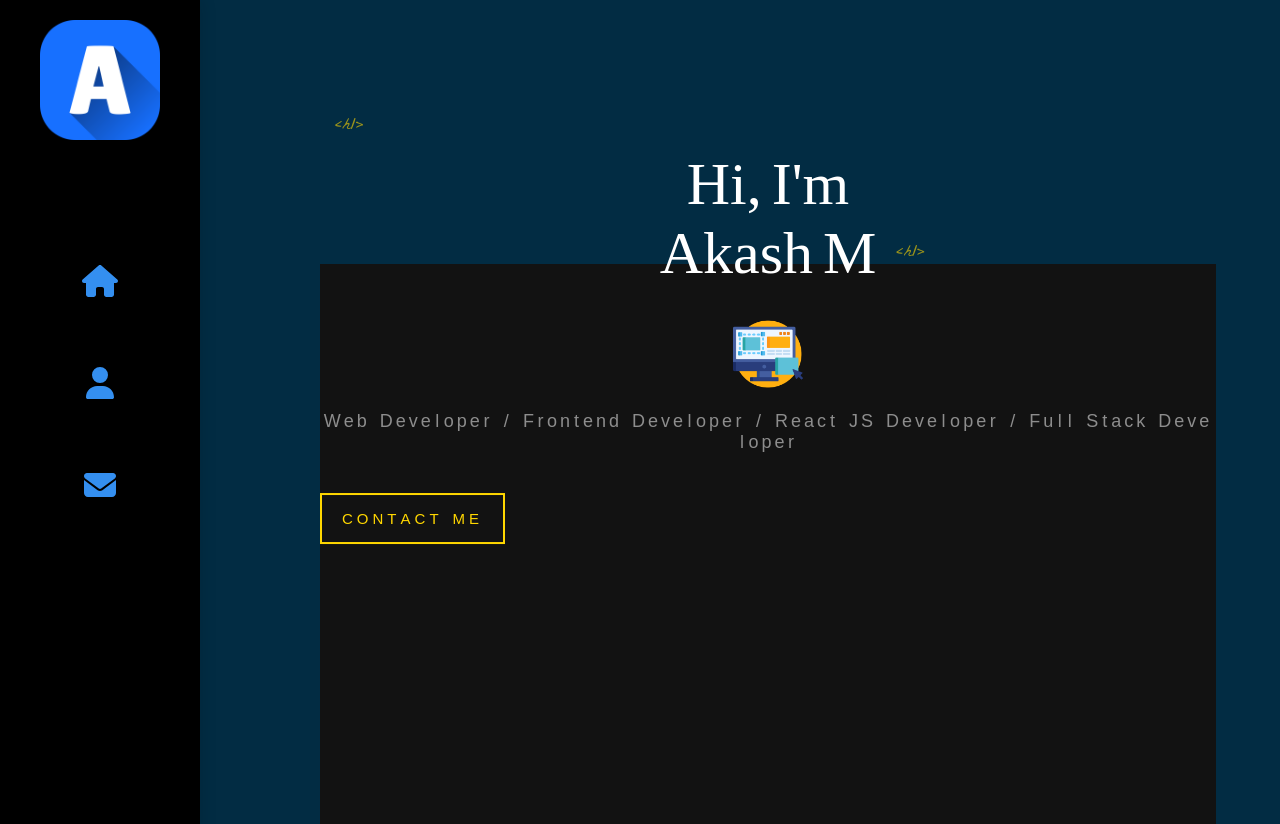
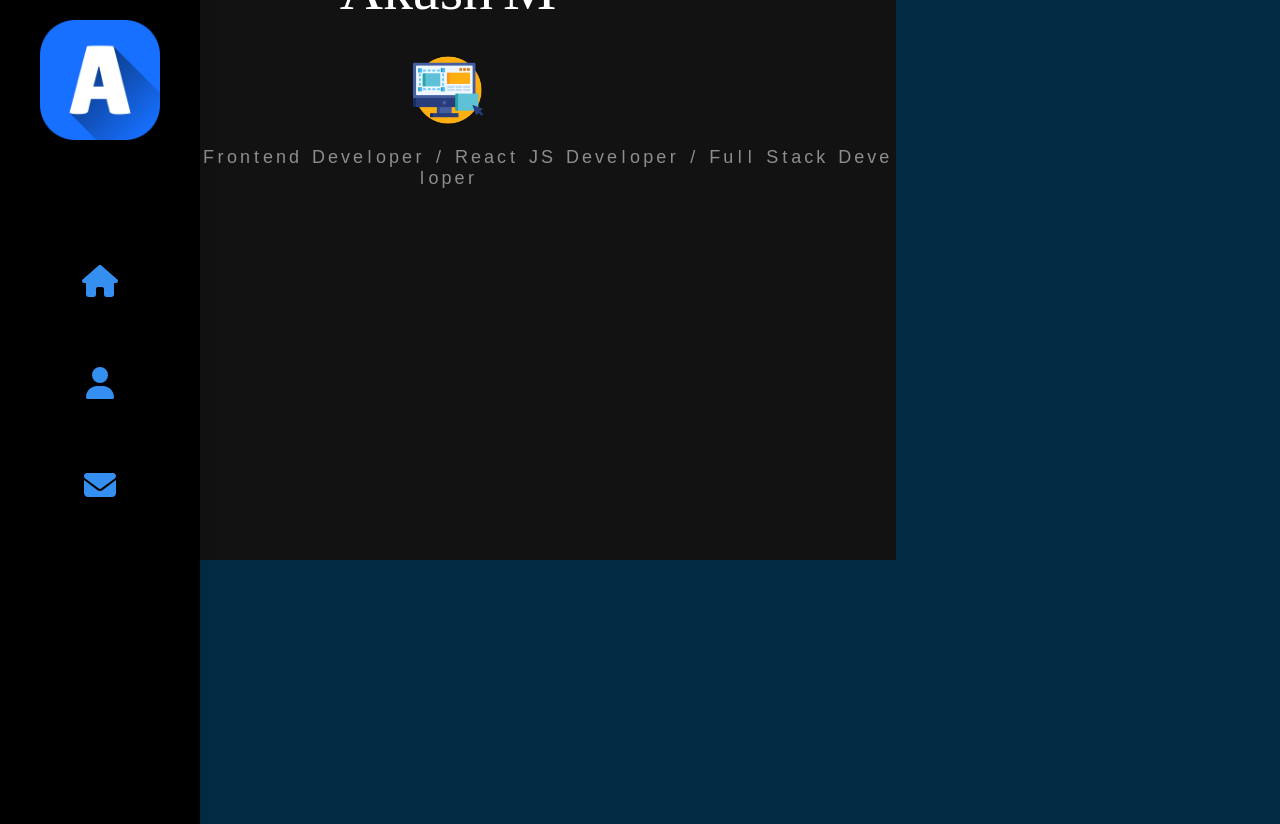
Before and after one commit to akashm-1322/Portfolio, a React (Create React App) app: page / in a window 1280 px wide. After the commit the page ends 800 px from the top, so only its background shows below. Built offline with nearby package versions, Linux system fonts and the light colour scheme.

Commit message:
Updation on allignment part 1

```diff
--- a/src/Components/Home.scss
+++ b/src/Components/Home.scss
@@ -8,9 +8,8 @@
     width: 70%;
     will-change: contents;
     position: relative;
-    top: 25%;
-    left: 25%;
-    margin-top: 5%;
+    top: 0%;
+    left: 0%;
     z-index: 1;
     transform-style: preserve-3d;
     animation: fadeIn 1s forwards;
```
